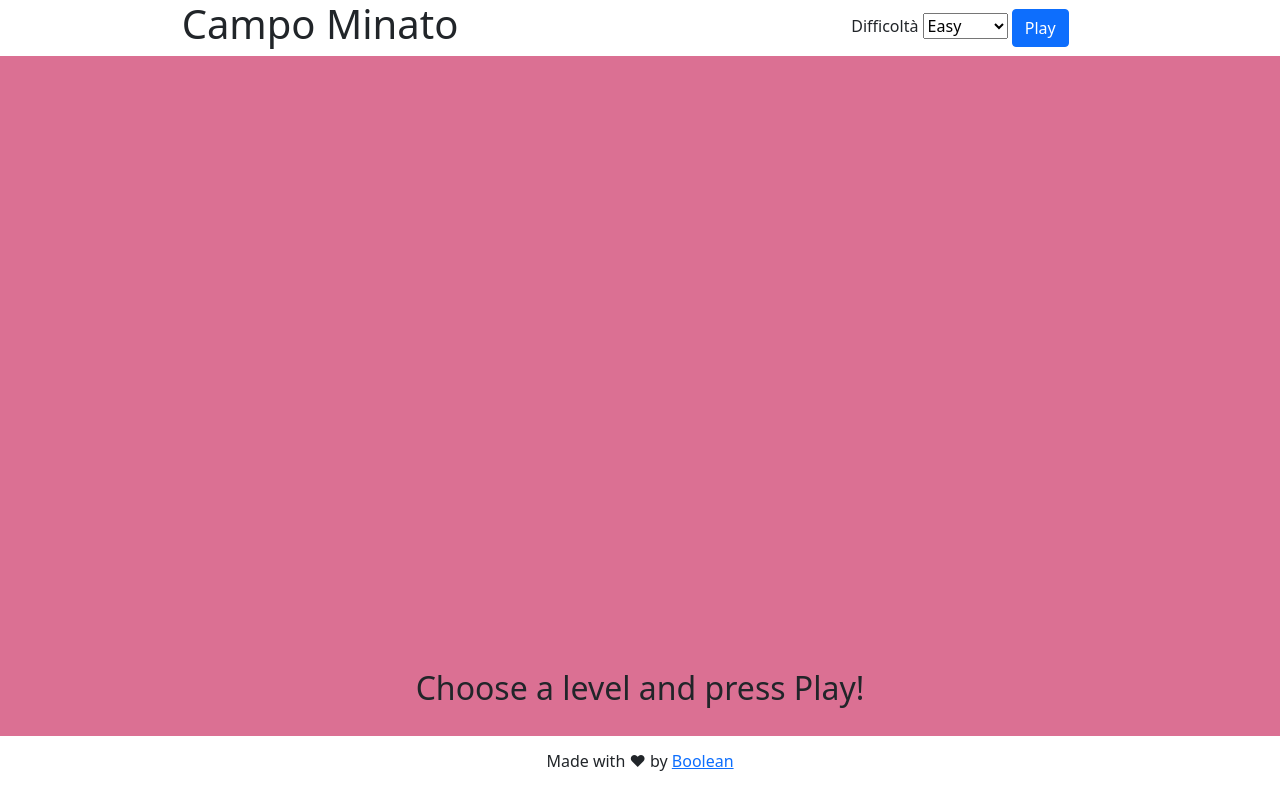
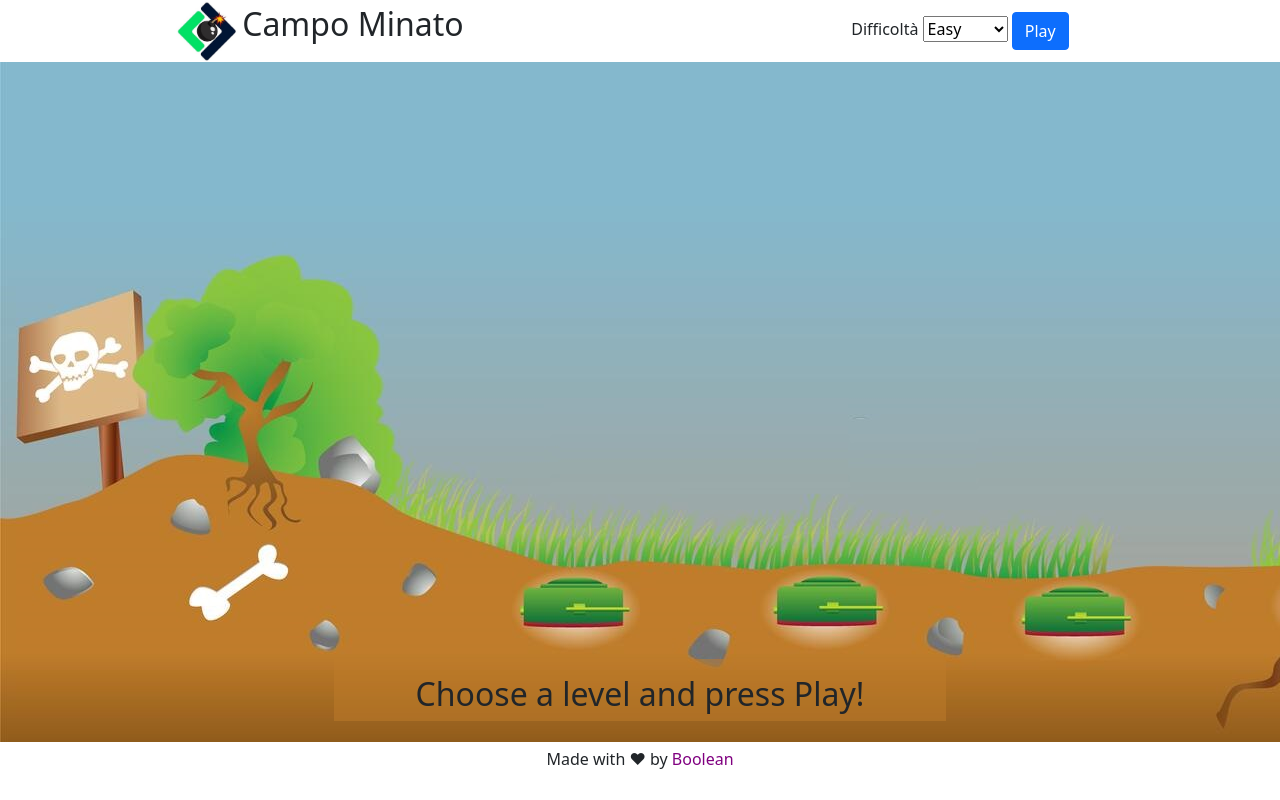
Before and after one commit to FeliciaPompei/js-campominato-dom, a plain HTML site: page index.html in a window 1280 px wide. Drawn offline with nearby package versions, Linux system fonts and the light colour scheme.

Commit message:
parte estetica della pagina

```diff
--- a/css/style.css
+++ b/css/style.css
@@ -1,8 +1,21 @@
 .my-bg-color{
-    background-color: palevioletred;
+    background-image: url(../img/minefield-background.jpg);
     height:85vh;
 }
 
+
+.my-brown-bg{
+    background-color:rgba(191, 124, 43, 0.5);
+}
+img{
+    width:10%;
+    vertical-align: middle;
+}
+
+a{
+    text-decoration: none;
+    color: purple;
+}
 
 
 #my-grid{
@@ -35,10 +48,10 @@
 }
 
 .my-square.active{
-    background-color: purple;
+    background-color: rgb(123, 123, 71);
 }
 
 .my-square.bomb{
-    background-color: red;
+    background-color: rgb(152, 19, 19);
     color:black;
 }
--- a/index.html
+++ b/index.html
@@ -14,15 +14,15 @@
     <!-- custom style -->
     <link rel="stylesheet" href="css/style.css">
 
-    <title>Griglia Campo Minato</title>
+    <title>Campo Minato Dom</title>
 </head>
 <body>
     <header>
         <div class="container-fluid text-center">
-            <div class="row align-items-center">
+            <div class="row align-items-center h-100">
                 <div class="col-6">
-                    <!-- img -->
-                    <h1>Campo Minato</h1>
+                    <img src="img/boolean logo.jpg" alt="boolean bomb logo">
+                    <span class="fs-2">Campo Minato</span>
                 </div>
                 <div class="col-6">
                     <label for="select-difficolty">Difficoltà</label>
@@ -42,7 +42,7 @@
             <div class="row justify-content-center">
                 <div id="my-grid" class="col-12">
                 </div>
-                <div class="col-6 text-center">
+                <div class="col-7 text-center my-brown-bg">
                     <h2 id="game-results" class="pt-3">Choose a level and press Play! </h2>
                 </div>
             </div>
@@ -51,7 +51,7 @@
     <footer>
         <div class="container-fluid text-center">
             <div class="row align-items-center">
-                <div class="col-12 pt-3">
+                <div class="col-12 pt-2">
                     <h6>Made with &hearts; by <a href="#">Boolean</a></h6>
                 </div>
             </div>
```
Also changed, not shown: img/boolean logo.jpg (added), img/minefield-background.jpg (added).
